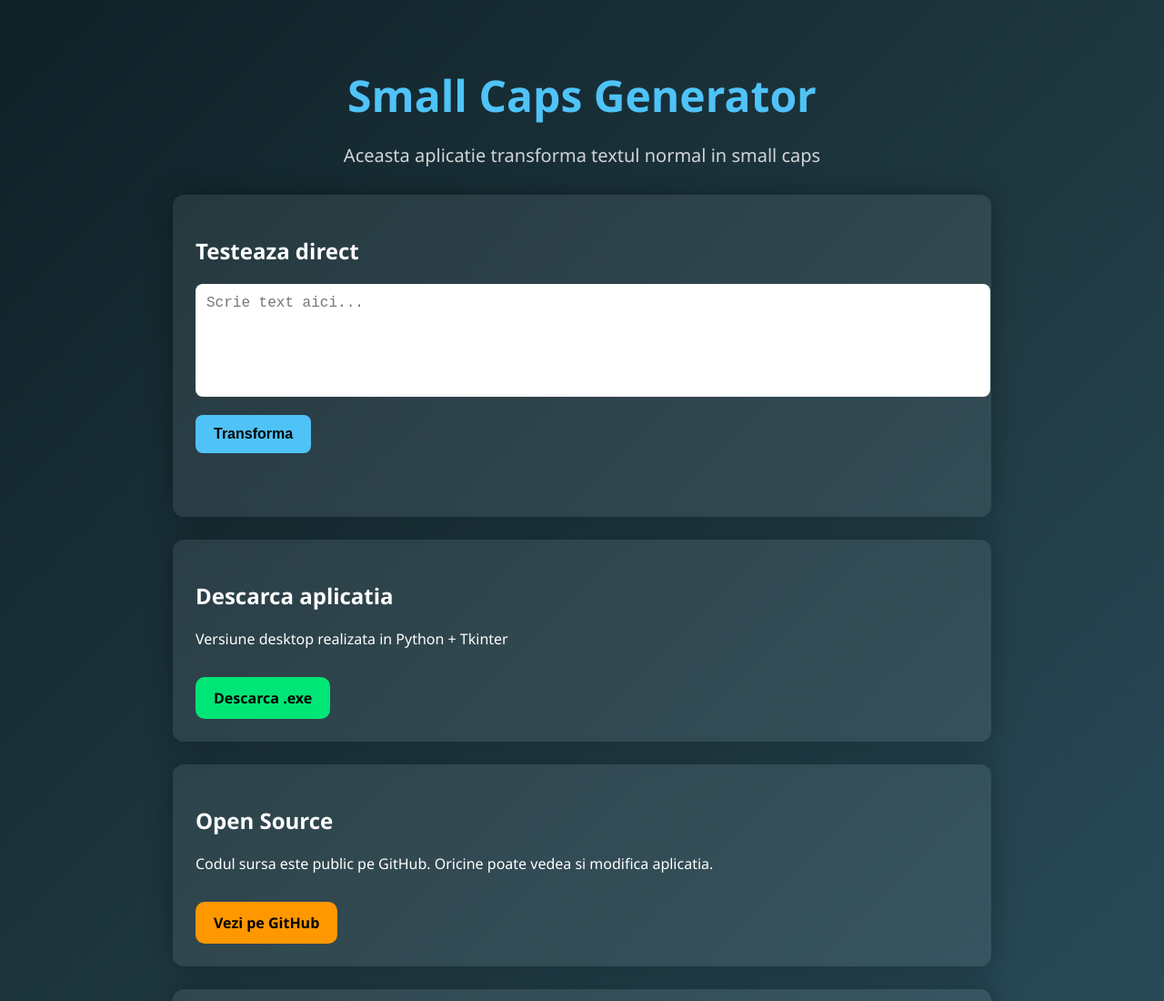
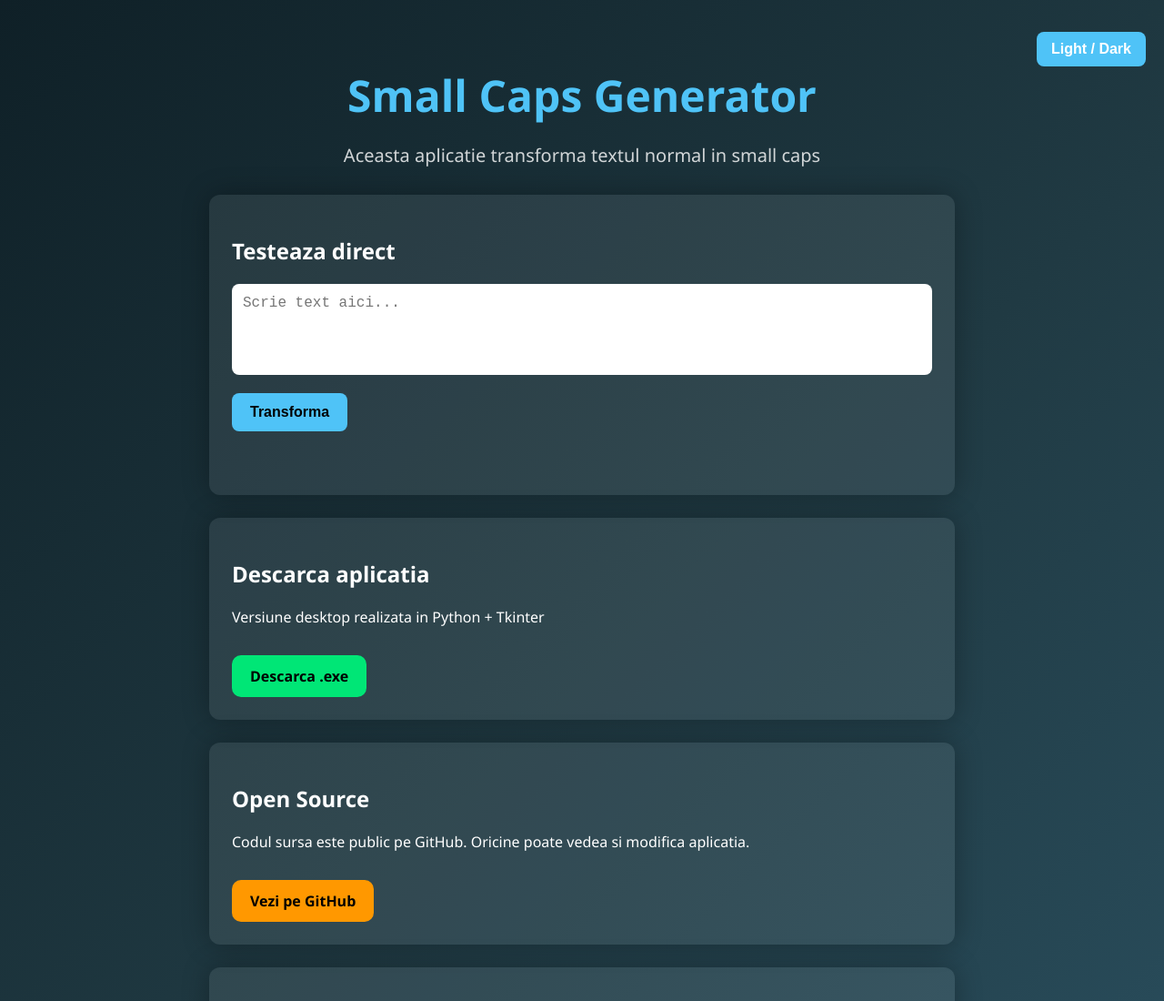
Before and after one commit to AndREiOR5/Small-Caps-App, a plain HTML site: page index.html in a window 1280 px wide. Shown: the top 1100 px of the page at 91% size. Drawn offline with Linux system fonts and the light colour scheme.

Commit message:
Update index.html

```diff
--- a/index.html
+++ b/index.html
@@ -2,14 +2,38 @@
 <html lang="ro">
 <head>
 <meta charset="UTF-8">
+<meta name="viewport" content="width=device-width, initial-scale=1.0">
 <title>Small Caps App</title>
 
 <style>
+:root {
+    --blue: #4fc3f7;
+    --green: #00e676;
+    --orange: #ff9800;
+
+    /* Dark theme */
+    --bg-dark: #0b1220;
+    --card-dark: #121a2f;
+    --text-dark: #ffffff;
+    --muted-dark: #aaaaaa;
+
+    /* Light theme */
+    --bg-light: #f7f9fc;
+    --card-light: #ffffff;
+    --text-light: #1f2933;
+    --muted-light: #666666;
+}
+
+* {
+    box-sizing: border-box;
+}
+
 body {
     margin: 0;
     font-family: 'Segoe UI', Tahoma, Geneva, Verdana, sans-serif;
     background: linear-gradient(135deg, #0f2027, #203a43, #2c5364);
     color: white;
+    transition: background 0.4s, color 0.4s;
 }
 
 .container {
@@ -21,7 +45,7 @@ body {
 h1 {
     font-size: 48px;
     margin-bottom: 10px;
-    color: #4fc3f7;
+    color: var(--blue);
     text-align: center;
 }
 
@@ -38,7 +62,9 @@ h1 {
     padding: 25px;
     margin-top: 25px;
     box-shadow: 0 0 30px rgba(0,0,0,0.3);
-    transition: transform 0.2s, box-shadow 0.2s;
+    transition: transform 0.3s, box-shadow 0.3s, opacity 0.5s;
+    opacity: 0;
+    transform: translateY(20px);
 }
 
 .card:hover {
@@ -62,7 +88,7 @@ button {
     font-size: 16px;
     border: none;
     border-radius: 8px;
-    background: #4fc3f7;
+    background: var(--blue);
     color: black;
     cursor: pointer;
     font-weight: bold;
@@ -91,7 +117,7 @@ button:hover {
 }
 
 .download {
-    background: #00e676;
+    background: var(--green);
     color: black;
 }
 
@@ -100,7 +126,7 @@ button:hover {
 }
 
 .github-link {
-    background: #ff9800;
+    background: var(--orange);
     color: black;
 }
 
@@ -114,10 +140,32 @@ button:hover {
     font-size: 14px;
     text-align: center;
 }
+
+/* Toggle button */
+.toggle-btn {
+    position: fixed;
+    top: 20px;
+    right: 20px;
+    background: var(--blue);
+    border: none;
+    color: #fff;
+    padding: 10px 16px;
+    border-radius: 8px;
+    cursor: pointer;
+    font-weight: bold;
+    z-index: 1000;
+    transition: background 0.3s;
+}
+
+.toggle-btn:hover {
+    background: #05a0e6;
+}
 </style>
 </head>
 
 <body>
+
+<button class="toggle-btn" onclick="toggleTheme()">Light / Dark</button>
 
 <div class="container">
     <h1>Small Caps Generator</h1>
@@ -187,6 +235,43 @@ function convert() {
     }
     document.getElementById("output").textContent = result;
 }
+
+// Dark/Light Toggle
+function toggleTheme() {
+    const body = document.body;
+    const cards = document.querySelectorAll(".card");
+    const header = document.querySelector("body");
+    if(body.style.background.includes("linear-gradient")) {
+        // Light theme
+        body.style.background = "#f7f9fc";
+        body.style.color = "#1f2933";
+        cards.forEach(c => {
+            c.style.background = "#ffffff";
+            c.style.color = "#1f2933";
+        });
+    } else {
+        // Dark theme
+        body.style.background = "linear-gradient(135deg, #0f2027, #203a43, #2c5364)";
+        body.style.color = "white";
+        cards.forEach(c => {
+            c.style.background = "rgba(255, 255, 255, 0.08)";
+            c.style.color = "white";
+        });
+    }
+}
+
+// Fade-in cards
+const cards = document.querySelectorAll(".card");
+const observer = new IntersectionObserver(entries => {
+    entries.forEach(entry => {
+        if(entry.isIntersecting){
+            entry.target.style.opacity = 1;
+            entry.target.style.transform = "translateY(0)";
+        }
+    });
+}, { threshold: 0.1 });
+
+cards.forEach(c => observer.observe(c));
 </script>
 
 </body>
```
